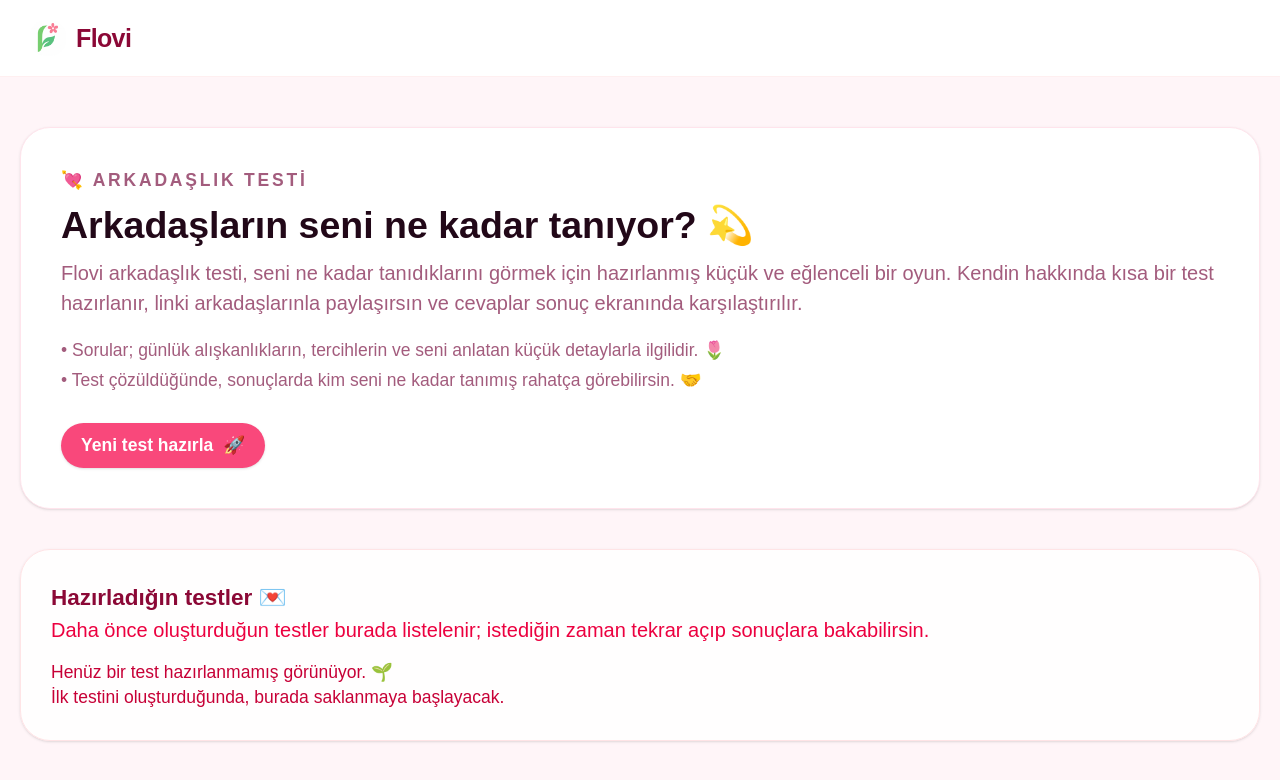
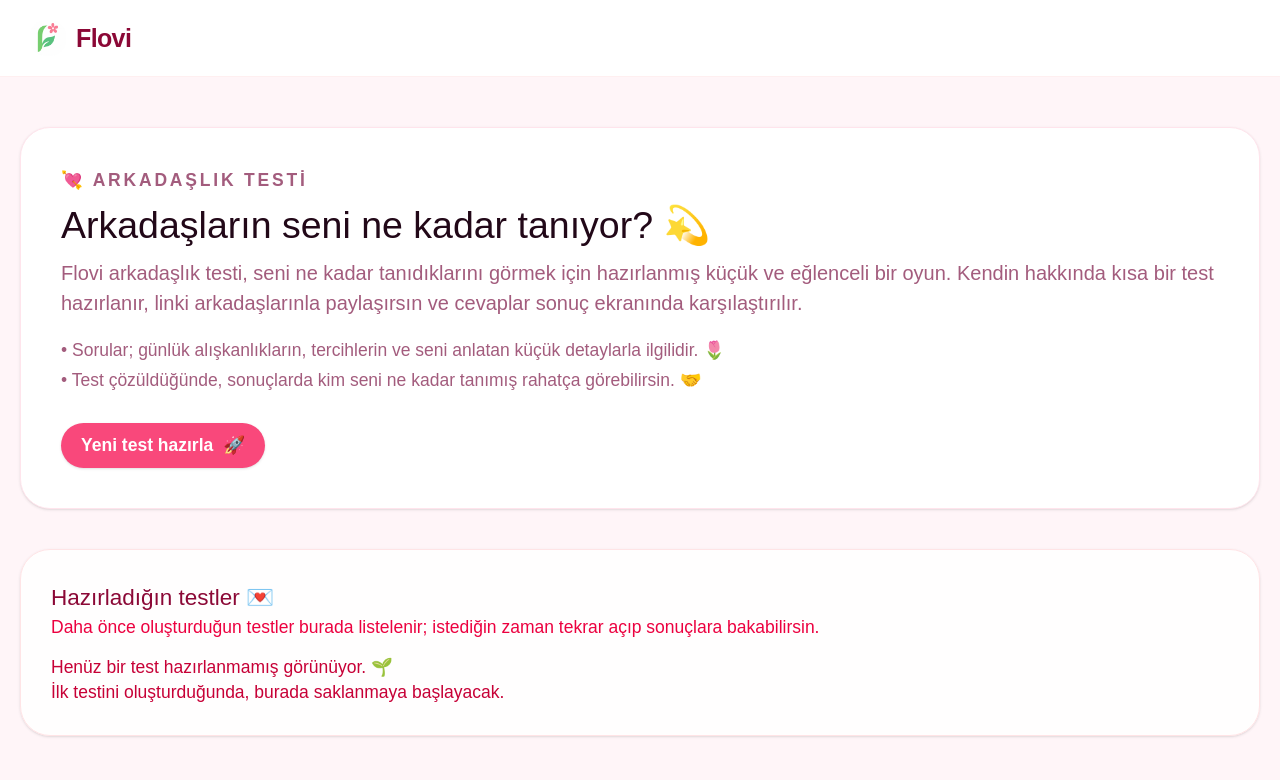
Before and after one commit to basakozdemr/arkadaslik-testi, a Next.js app: page / in a window 1280 px wide. Shown: the top 780 px of the page. Built offline with nearby package versions, Linux system fonts and the light colour scheme; a web font is replaced by a local one.

Commit message:
font guncellendi

```diff
--- a/components/HomePage.tsx
+++ b/components/HomePage.tsx
@@ -26,7 +26,7 @@ export default function HomePage() {
             <p className="text-sm font-semibold uppercase tracking-[0.16em] app-text-muted">
               💘 Arkadaşlık testi
             </p>
-            <h1 className="text-3xl font-bold app-text-main">
+            <h1 className="text-3xl font-medium app-text-main ">
               Arkadaşların seni ne kadar tanıyor? 💫
             </h1>
             <p className="text-base app-text-muted">
@@ -54,10 +54,10 @@ export default function HomePage() {
         <section className="rounded-3xl border border-rose-100 bg-white/90 p-6 shadow-sm">
           <div className="flex items-center justify-between gap-2">
             <div>
-              <h2 className="text-lg font-bold text-rose-900">
+              <h2 className="text-lg font-medium text-rose-900">
                 Hazırladığın testler 💌
               </h2>
-              <p className="text-s text-rose-600">
+              <p className="text-sm text-rose-600">
                 Daha önce oluşturduğun testler burada listelenir; istediğin zaman tekrar açıp
                 sonuçlara bakabilirsin.
               </p>
```
